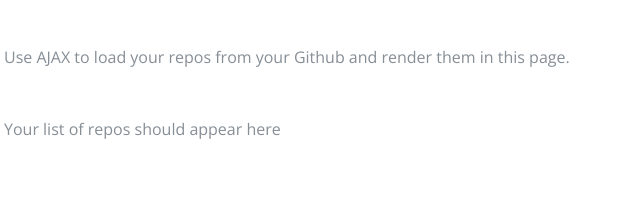
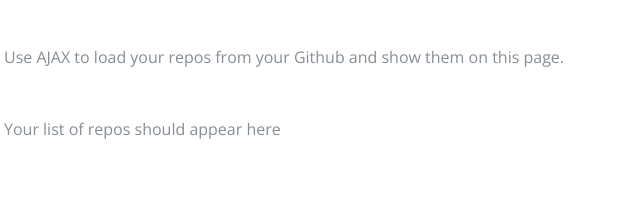
Before and after one commit to youssef910/dom-ajax-repo, a website: page pages/my-github.html in a window 1280 px wide. Shown: the part 391-606 px from the top of the page, 316-956 px from the left. Drawn offline with nearby package versions, Linux system fonts and the light colour scheme; a web font is replaced by a local one.

Commit message:
update readme

```diff
--- a/pages/my-github.html
+++ b/pages/my-github.html
@@ -63,7 +63,7 @@
                     <a href="#" id="repos-count">x</a> repos on my Github.
                 </div>
 
-                <p class="mb-5">Use AJAX to load your repos from your Github and render them in this page.</p>
+                <p class="mb-5">Use AJAX to load your repos from your Github and show them on this page.</p>
 
                 <ul id="repos-list" class="list-inline list-social-icons mb-0">
                     <li>
```
Also changed, not shown: README.md.
